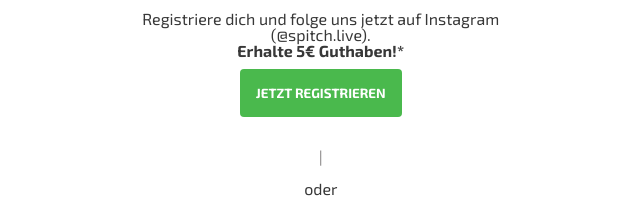
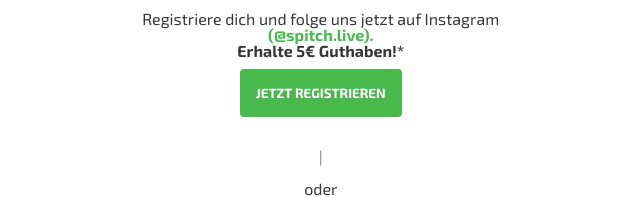
Before and after one commit to kwamediw/aligellaspitch, a plain HTML site: page index.html in a window 1280 px wide. Shown: the part 299-496 px from the top of the page, 499-1139 px from the left. Drawn offline with Linux system fonts and the light colour scheme.

Commit message:
add-icons

```diff
--- a/index.html
+++ b/index.html
@@ -33,7 +33,9 @@
 					<p class="hero-geschenke">5 € geschenkt</p>
 					<p class="hero-info">
 						Registriere dich und folge uns jetzt auf Instagram<br />
-						<a href="https://www.instagram.com/spitch.live/"
+						<a
+							class="instagram"
+							href="https://www.instagram.com/spitch.live/"
 							>(@spitch.live).</a
 						>
 						<strong>Erhalte 5€ Guthaben!*</strong>
--- a/style.css
+++ b/style.css
@@ -369,6 +369,10 @@ button:hover {
 		z-index: 2;
 		position: relative;
 	}
+	.instagram {
+		font-weight: bold;
+		color: var(--color-green);
+	}
 
 	/*FOOTER Section*/
 	.footer {
```
